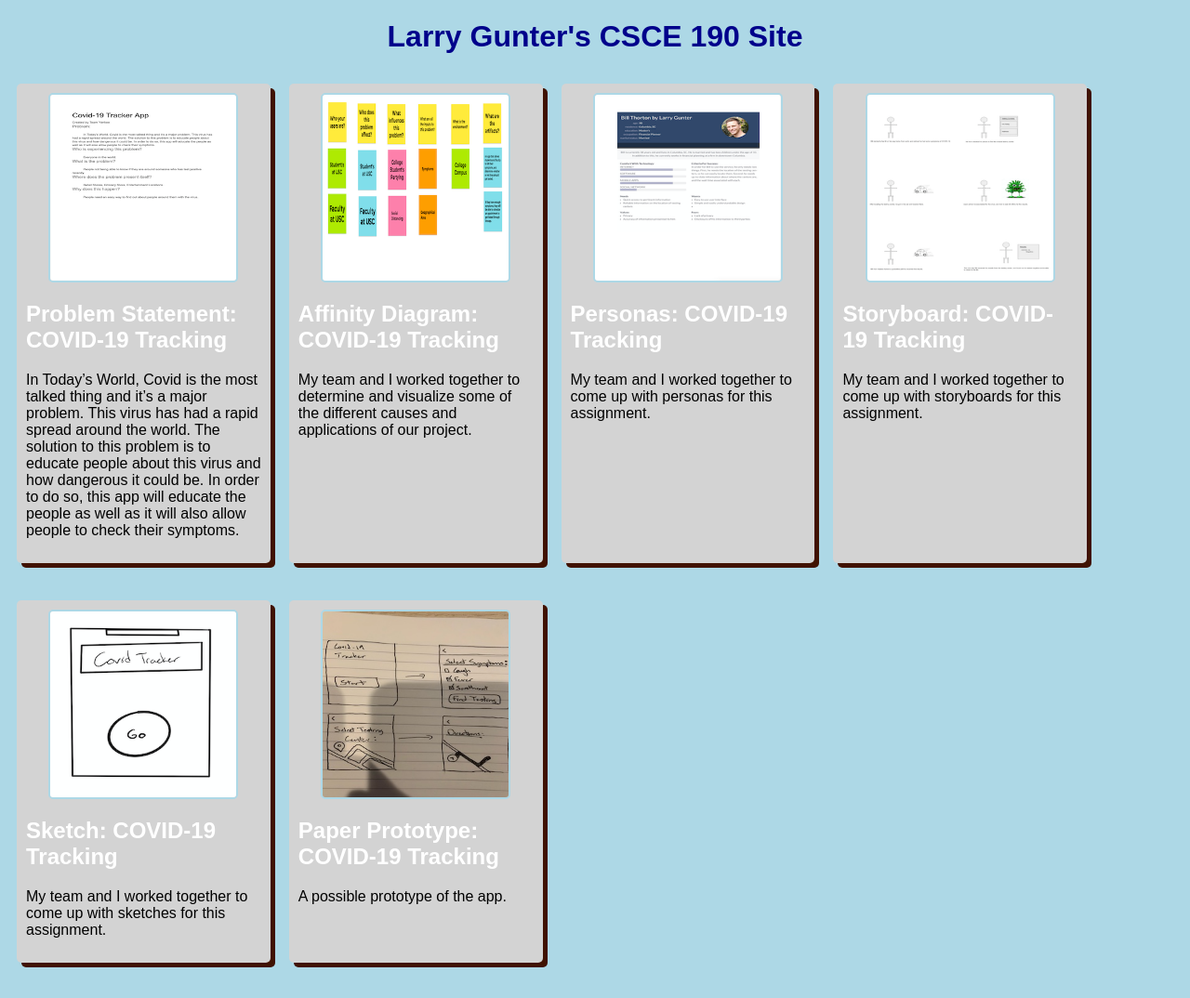
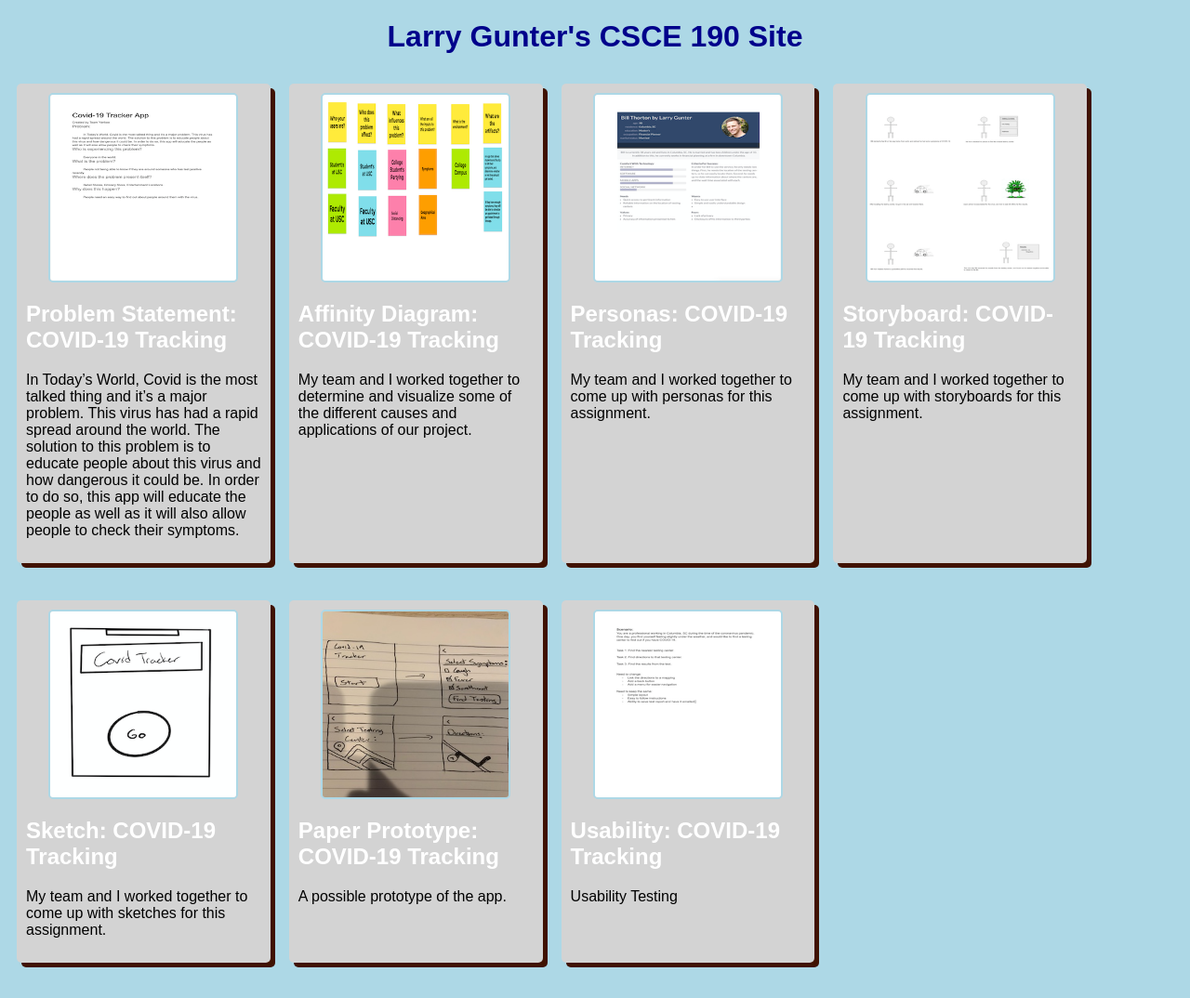
Before and after one commit to thelg4/thelg4.github.io, a plain HTML site: page index.html in a window 1280 px wide. Shown: the whole page at 93% size. Drawn offline with Linux system fonts and the light colour scheme.

Commit message:
Add files via upload

```diff
--- a/index.html
+++ b/index.html
@@ -76,6 +76,17 @@
                     </p>
                 </section>
             </section>
+
+            <!-- Usability Testing Assignment -->
+            <section class="assignment">
+                <a href="files/UsabilityTesting.pdf"><img src="images/UsabilityTesting.png"></a>
+                <section class="ass-details">
+                    <a href="files/UsabilityTesting.pdf"><h2>Usability: COVID-19 Tracking</h2></a>
+                    <p>
+                        Usability Testing
+                    </p>
+                </section>
+            </section>
         </div>
     </body>
 </html>
```
Also changed, not shown: images/UsabilityTesting.png (added), 1 other file.
